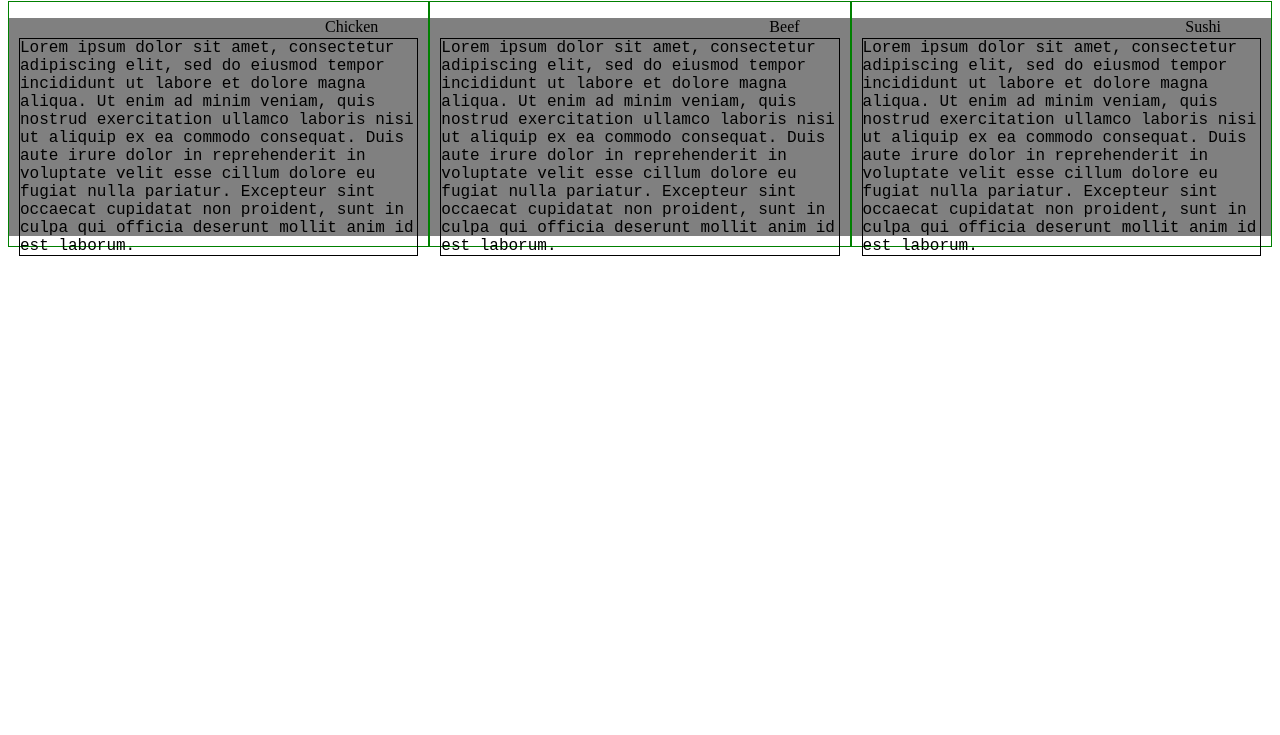
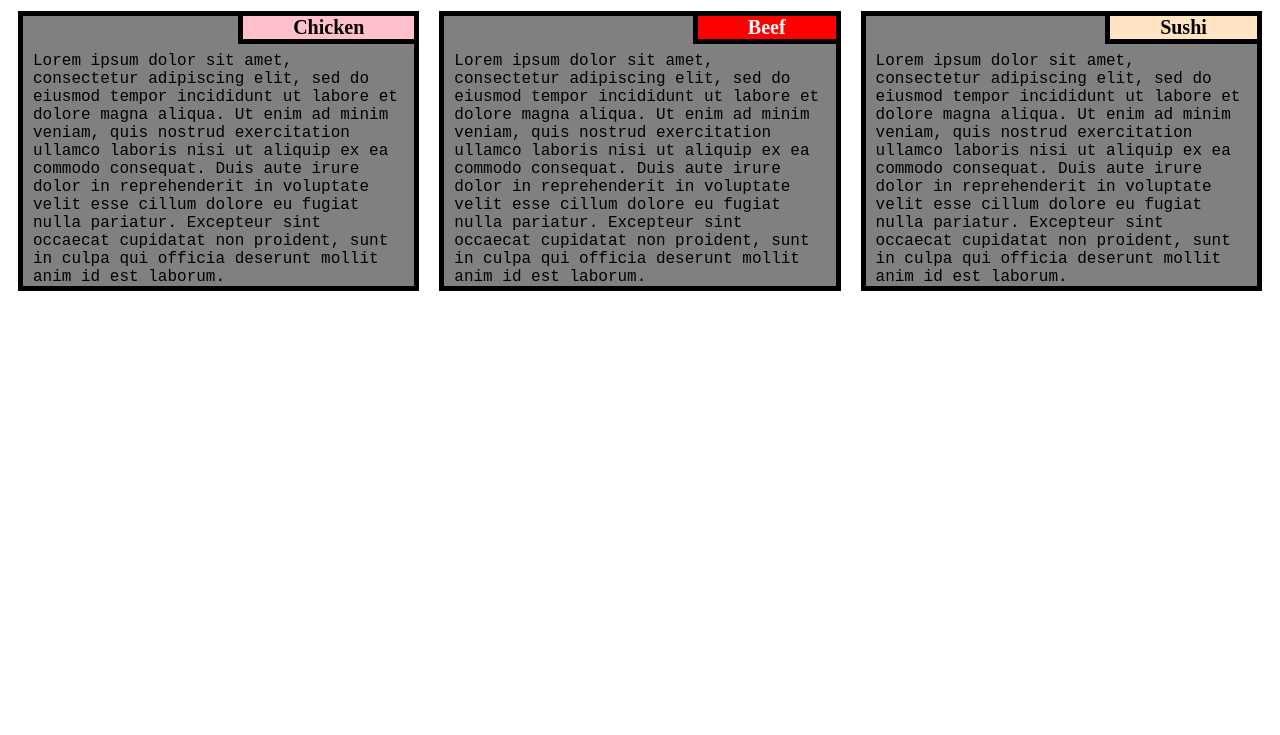
Before and after one commit to raphaeltimbo/module2-solution, a plain HTML site: page index.html in a window 1280 px wide. Shown: the part 65-800 px from the top of the page. Drawn offline with Linux system fonts and the light colour scheme.

Commit message:
Adjust margin and layout

```diff
--- a/css/style.css
+++ b/css/style.css
@@ -9,9 +9,6 @@ h1 {
 }
 
 p {
-  border: 1px solid black;
-  margin-right: 10px;
-  margin-left: 10px;
   font-family: "Courier New";
 }
 
@@ -24,7 +21,6 @@ p {
 @media (min-width: 992px) {
   .col-lg-1, .col-lg-2, .col-lg-3, .col-lg-4, .col-lg-5, .col-lg-6, .col-lg-7, .col-lg-8, .col-lg-9, .col-lg-10, .col-lg-11, .col-lg-12 {
     float: left;
-    border: 1px solid green;
   }
   .col-lg-1 {
     width: 8.33%;
@@ -68,7 +64,6 @@ p {
 @media (min-width: 768px) and (max-width: 991px) {
   .col-md-1, .col-md-2, .col-md-3, .col-md-4, .col-md-5, .col-md-6, .col-md-7, .col-md-8, .col-md-9, .col-md-10, .col-md-11, .col-md-12 {
     float: left;
-    border: 1px solid green;
   }
   .col-md-1 {
     width: 8.33%;
@@ -111,7 +106,7 @@ p {
 /*mobile*/
 @media (max-width: 767px) {
   .col-sm-1, .col-sm-2, .col-sm-3, .col-sm-4, .col-sm-5, .col-sm-6, .col-sm-7, .col-sm-8, .col-sm-9, .col-sm-10, .col-sm-11, .col-sm-12 {
-    border: 1px solid green;
+    float: left;
   }
   .col-sm-1 {
     width: 8.33%;
@@ -154,18 +149,40 @@ p {
 div.content_box {
   position: relative;
   background-color: gray;
+  border: 5px solid black;
+  margin: 10px;
 }
 
 div.title {
   position: absolute;
-  top: 0;
-  right: 50px;
+  top: -5px;
+  right: -5px;
+  padding-left: 50px;
+  padding-right: 50px;
+  border: 5px solid black;
+  font-size: 125%;
+  font-weight: bold;
 }
 
-div.content_box > p {
+div.content_box  p {
   position: relative;
   top: 20px;
-  margin-bottom: 10px;
+  margin-bottom: 20px;
+  margin-left: 10px;
+  margin-right: 10px;
   height: auto;
   color: black;
 }
+
+div.title#Chicken{
+  background-color: pink;
+}
+
+div.title#Beef{
+  background-color: red;
+  color: white;
+}
+
+div.title#Sushi {
+  background-color: bisque;
+}
--- a/index.html
+++ b/index.html
@@ -4,16 +4,16 @@
 <meta charset="utf-8">
 <meta name="viewport" content="width=device-width, initial-scale=1">
 <link rel="stylesheet" href="css/style.css">
-<title>Responsive Layout</title>
+<title>Our Menu</title>
 
 </head>
 <body>
-<h1>Responsive Layout</h1>
+<h1>Our Menu</h1>
 
 <div class="row">
-  <div class="col-lg-4 col-md-6 col-sm-12"><div class="content_box"><div class="title">Chicken</div><p>Lorem ipsum dolor sit amet, consectetur adipiscing elit, sed do eiusmod tempor incididunt ut labore et dolore magna aliqua. Ut enim ad minim veniam, quis nostrud exercitation ullamco laboris nisi ut aliquip ex ea commodo consequat. Duis aute irure dolor in reprehenderit in voluptate velit esse cillum dolore eu fugiat nulla pariatur. Excepteur sint occaecat cupidatat non proident, sunt in culpa qui officia deserunt mollit anim id est laborum.</p></div></div>
-  <div class="col-lg-4 col-md-6 col-sm-12"><div class="content_box"><div class="title">Beef</div><p>Lorem ipsum dolor sit amet, consectetur adipiscing elit, sed do eiusmod tempor incididunt ut labore et dolore magna aliqua. Ut enim ad minim veniam, quis nostrud exercitation ullamco laboris nisi ut aliquip ex ea commodo consequat. Duis aute irure dolor in reprehenderit in voluptate velit esse cillum dolore eu fugiat nulla pariatur. Excepteur sint occaecat cupidatat non proident, sunt in culpa qui officia deserunt mollit anim id est laborum.</p></div></div>
-  <div class="col-lg-4 col-md-12 col-sm-12"><div class="content_box"><div class="title">Sushi</div><p>Lorem ipsum dolor sit amet, consectetur adipiscing elit, sed do eiusmod tempor incididunt ut labore et dolore magna aliqua. Ut enim ad minim veniam, quis nostrud exercitation ullamco laboris nisi ut aliquip ex ea commodo consequat. Duis aute irure dolor in reprehenderit in voluptate velit esse cillum dolore eu fugiat nulla pariatur. Excepteur sint occaecat cupidatat non proident, sunt in culpa qui officia deserunt mollit anim id est laborum.</p></div></div>
+  <div class="col-lg-4 col-md-6 col-sm-12"><div class="content_box"><div class="title" id="Chicken">Chicken</div><p>Lorem ipsum dolor sit amet, consectetur adipiscing elit, sed do eiusmod tempor incididunt ut labore et dolore magna aliqua. Ut enim ad minim veniam, quis nostrud exercitation ullamco laboris nisi ut aliquip ex ea commodo consequat. Duis aute irure dolor in reprehenderit in voluptate velit esse cillum dolore eu fugiat nulla pariatur. Excepteur sint occaecat cupidatat non proident, sunt in culpa qui officia deserunt mollit anim id est laborum.</p></div></div>
+  <div class="col-lg-4 col-md-6 col-sm-12"><div class="content_box"><div class="title" id="Beef">Beef</div><p>Lorem ipsum dolor sit amet, consectetur adipiscing elit, sed do eiusmod tempor incididunt ut labore et dolore magna aliqua. Ut enim ad minim veniam, quis nostrud exercitation ullamco laboris nisi ut aliquip ex ea commodo consequat. Duis aute irure dolor in reprehenderit in voluptate velit esse cillum dolore eu fugiat nulla pariatur. Excepteur sint occaecat cupidatat non proident, sunt in culpa qui officia deserunt mollit anim id est laborum.</p></div></div>
+  <div class="col-lg-4 col-md-12 col-sm-12"><div class="content_box"><div class="title" id="Sushi">Sushi</div><p>Lorem ipsum dolor sit amet, consectetur adipiscing elit, sed do eiusmod tempor incididunt ut labore et dolore magna aliqua. Ut enim ad minim veniam, quis nostrud exercitation ullamco laboris nisi ut aliquip ex ea commodo consequat. Duis aute irure dolor in reprehenderit in voluptate velit esse cillum dolore eu fugiat nulla pariatur. Excepteur sint occaecat cupidatat non proident, sunt in culpa qui officia deserunt mollit anim id est laborum.</p></div></div>
 </div>
 
 </body>
```
